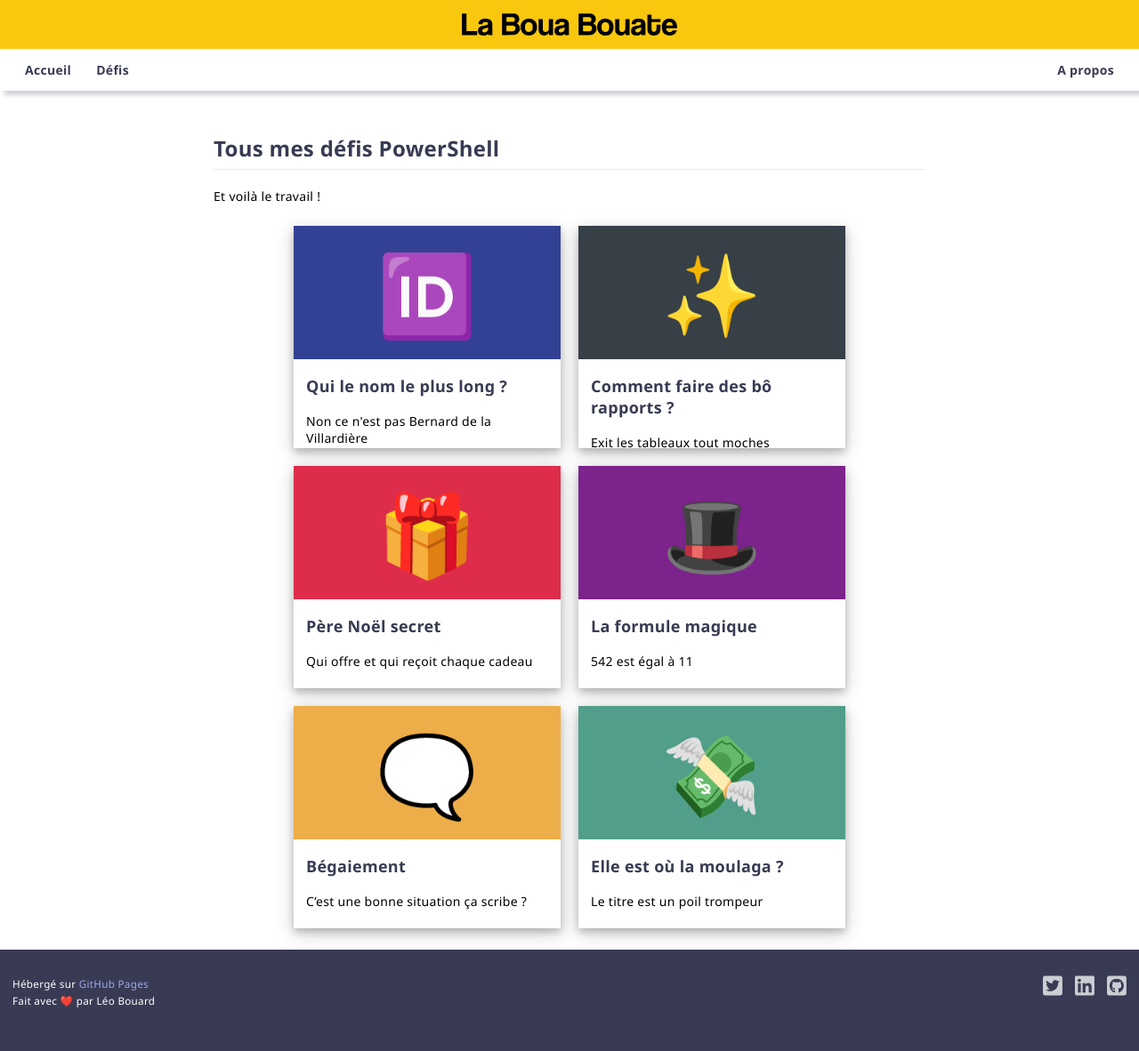
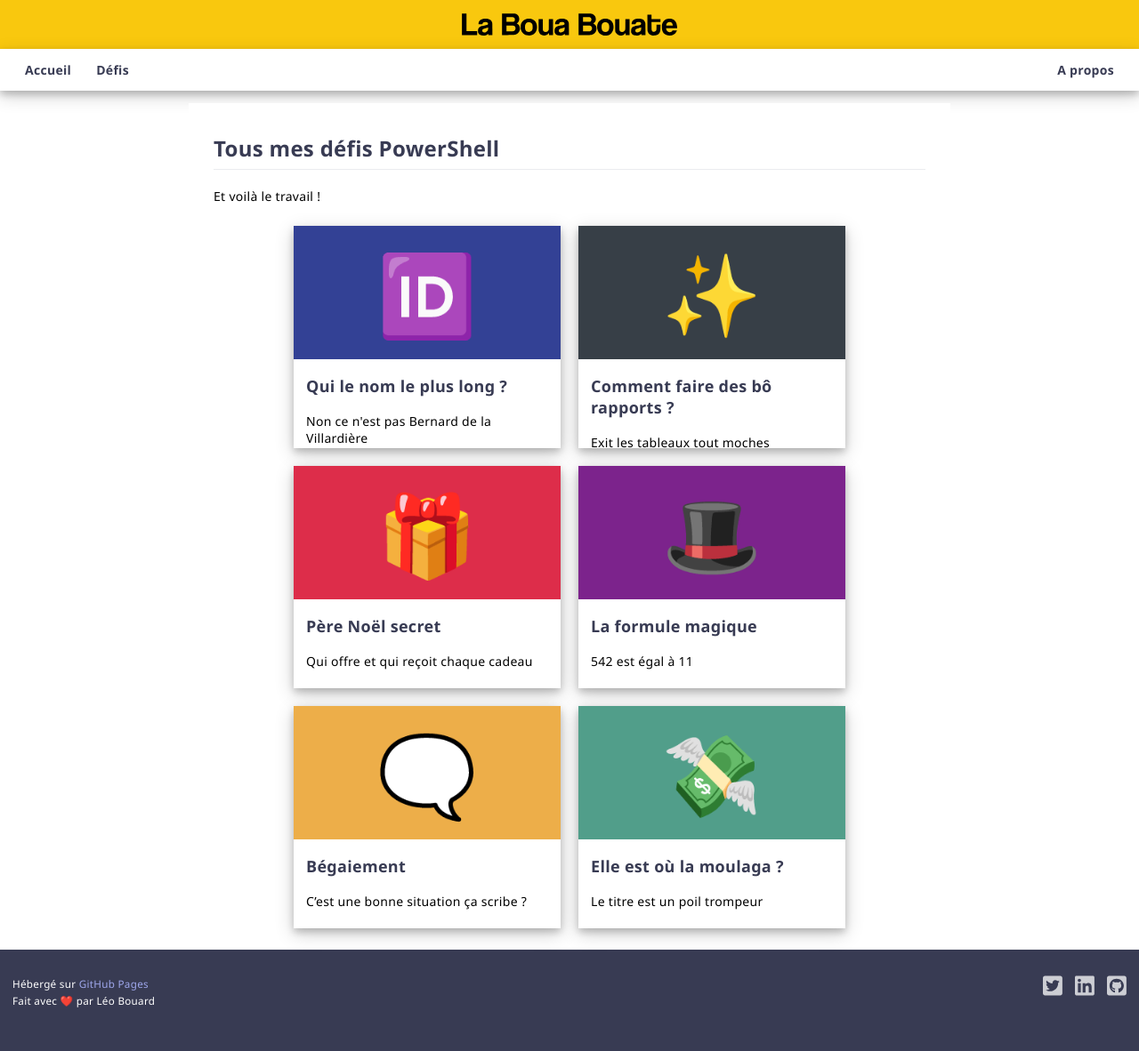
Before and after one commit to leobouard/leobouard.github.io, a Jekyll site: the page built from challenges.md, in a window 1280 px wide. Shown: the whole page at 89% size. Built offline with Jekyll 4.4.1, drawn with Linux system fonts in a browser that asks for light colours; our own code applies the rules of GitHub Pages for plain Markdown files.

Commit message:
Fixing shadow

```diff
--- a/assets/css/posts.scss
+++ b/assets/css/posts.scss
@@ -32,7 +32,7 @@
 }
 
 .thumbnail:hover {
-    transform: scale(1.10);
+    transform: scale(1.05);
 }
 
 .postInfo {
--- a/assets/css/style.scss
+++ b/assets/css/style.scss
@@ -56,7 +56,7 @@
         overflow: hidden;
         background-color: #fff;
         margin: 0;
-        box-shadow: 5px 5px 5px #ced0d4;
+        box-shadow: 0 4px 8px 0 rgba(0, 0, 0, 0.2), 0 6px 20px 0 rgba(0, 0, 0, 0.19);
     }
 
     nav a {
```
